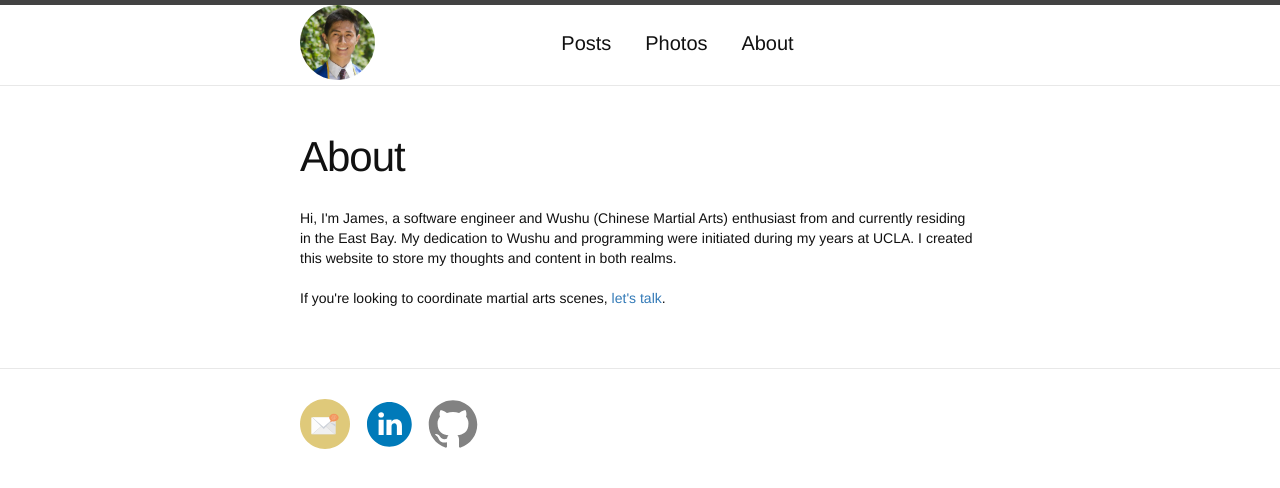
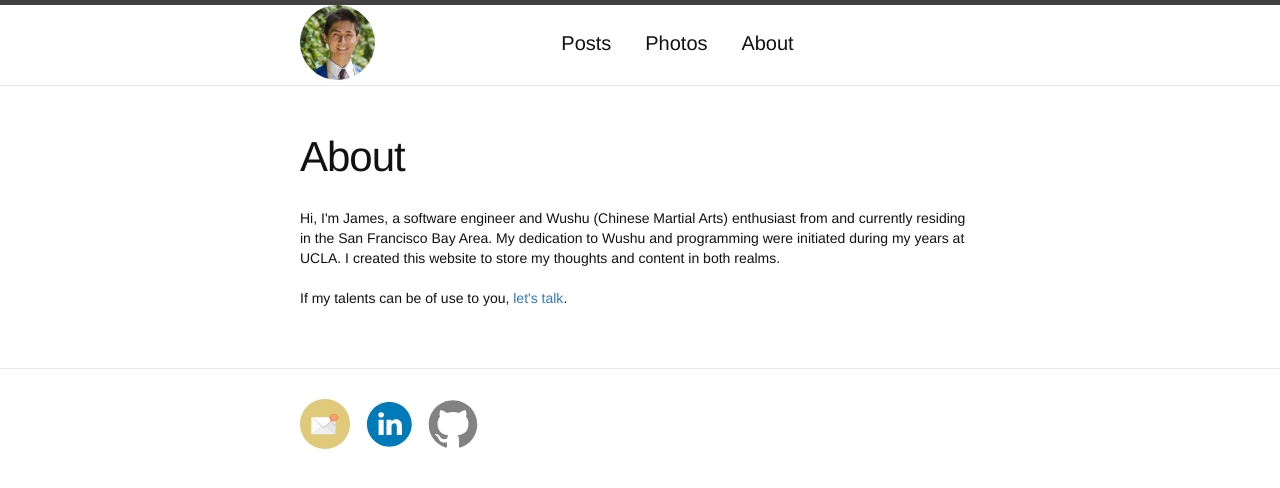
Before and after one commit to james-a-roland/jroland81093.github.io, a Jekyll site: the page built from _pages/03_about.md, in a window 1280 px wide. Shown: the top 488 px of the page. Built offline with Jekyll 4.4.1, drawn with Linux system fonts in a browser that asks for light colours.

Commit message:
Changed gitignore and about page

```diff
--- a/_pages/03_about.md
+++ b/_pages/03_about.md
@@ -5,9 +5,9 @@ permalink: /about/
 ---
 
 <p>
-Hi, I'm James, a software engineer and Wushu (Chinese Martial Arts) enthusiast from and currently residing in the East Bay.
+Hi, I'm James, a software engineer and Wushu (Chinese Martial Arts) enthusiast from and currently residing in the San Francisco Bay Area.
 My dedication to Wushu and programming were initiated during my years at UCLA.
 I created this website to store my thoughts and content in both realms.
 <br><br>
-If you're looking to coordinate martial arts scenes, <a href="mailto:{{ site.email }}"> let's talk</a>.
+If my talents can be of use to you, <a href="mailto:{{ site.email }}"> let's talk</a>.
 </p>
```
Also changed, not shown: 1 other file.
